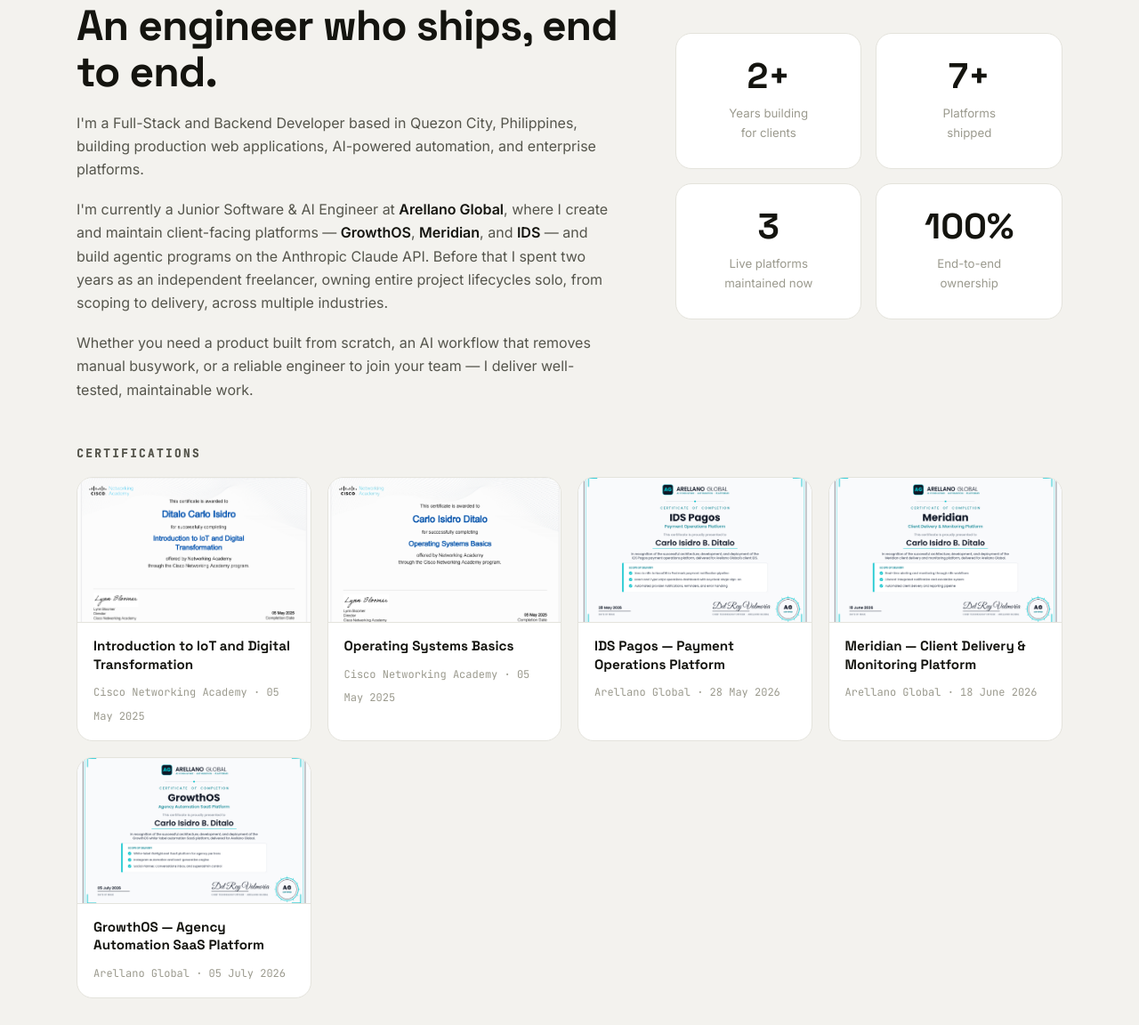
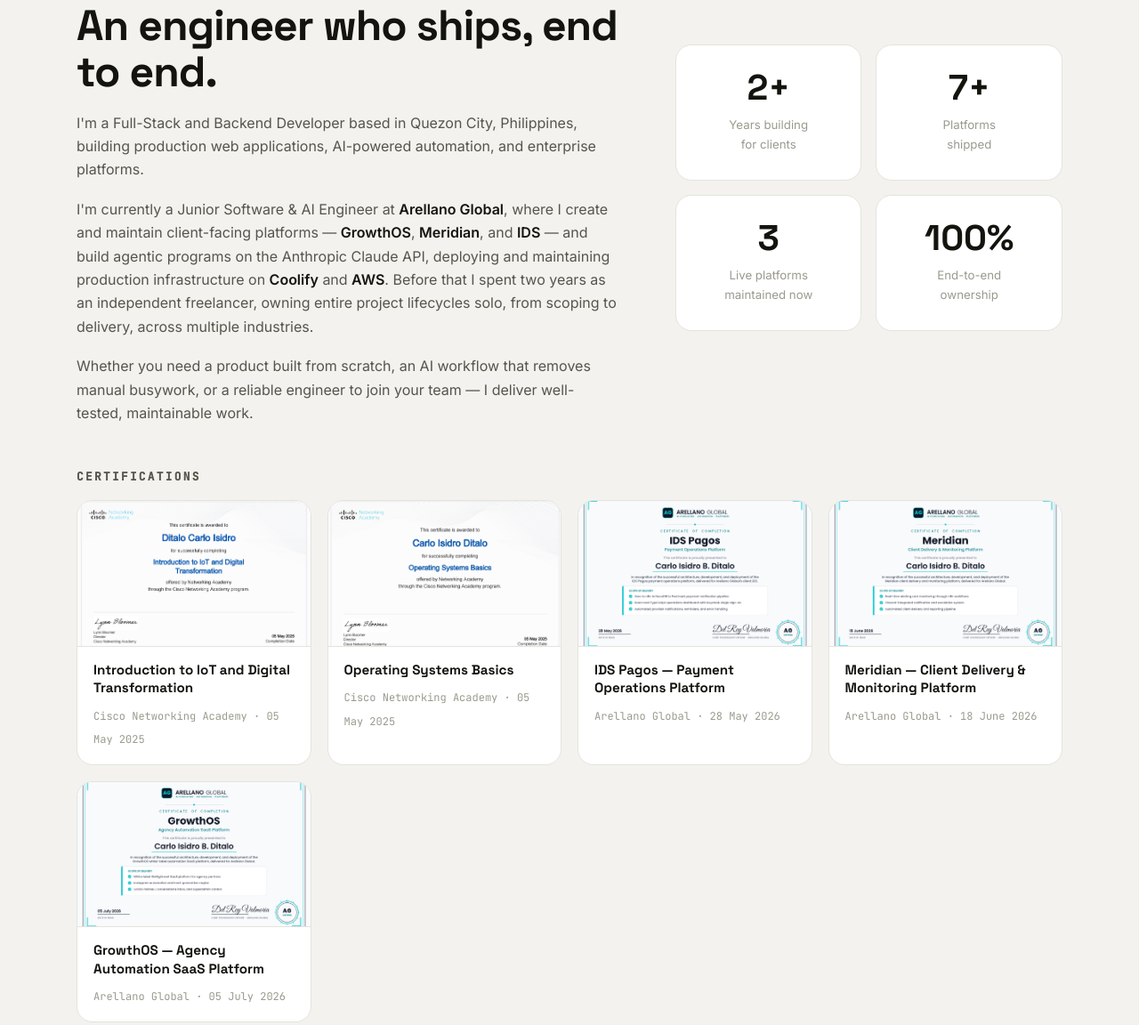
Before and after one commit to Itzyjago/itzyjago.github.io, a website: page index.html in a window 1280 px wide. Shown: the part 1965-3117 px from the top of the page at 89% size. Drawn offline with Linux system fonts and the light colour scheme.

Commit message:
Add Coolify and AWS deployment experience to About and Skills
Mentioned deploying/maintaining production infrastructure on Coolify
and AWS in the About section, and added both as tags in APIs & DevOps.

```diff
--- a/index.html
+++ b/index.html
@@ -206,8 +206,9 @@
           <p>
             I'm currently a Junior Software &amp; AI Engineer at <strong>Arellano Global</strong>, where I
             create and maintain client-facing platforms — <strong>GrowthOS</strong>, <strong>Meridian</strong>,
-            and <strong>IDS</strong> — and build agentic programs on the Anthropic Claude API. Before that I
-            spent two years as an independent freelancer, owning entire project lifecycles solo, from
+            and <strong>IDS</strong> — and build agentic programs on the Anthropic Claude API, deploying and
+            maintaining production infrastructure on <strong>Coolify</strong> and <strong>AWS</strong>. Before
+            that I spent two years as an independent freelancer, owning entire project lifecycles solo, from
             scoping to delivery, across multiple industries.
           </p>
           <p>
@@ -423,7 +424,7 @@
           </div>
           <div class="skillgroup reveal">
             <h4>APIs &amp; DevOps</h4>
-            <ul class="tags"><li>Xero API</li><li>Whop API</li><li>Keycloak SSO</li><li>Gmail SMTP</li><li>REST APIs</li><li>JWT Auth</li><li>Git</li><li>GitHub</li><li>CI/CD</li><li>Docker</li><li>Postman</li></ul>
+            <ul class="tags"><li>Xero API</li><li>Whop API</li><li>Keycloak SSO</li><li>Gmail SMTP</li><li>REST APIs</li><li>JWT Auth</li><li>Git</li><li>GitHub</li><li>CI/CD</li><li>Docker</li><li>Coolify</li><li>AWS</li><li>Postman</li></ul>
           </div>
           <div class="skillgroup reveal">
             <h4>Reporting &amp; Data</h4>
```
